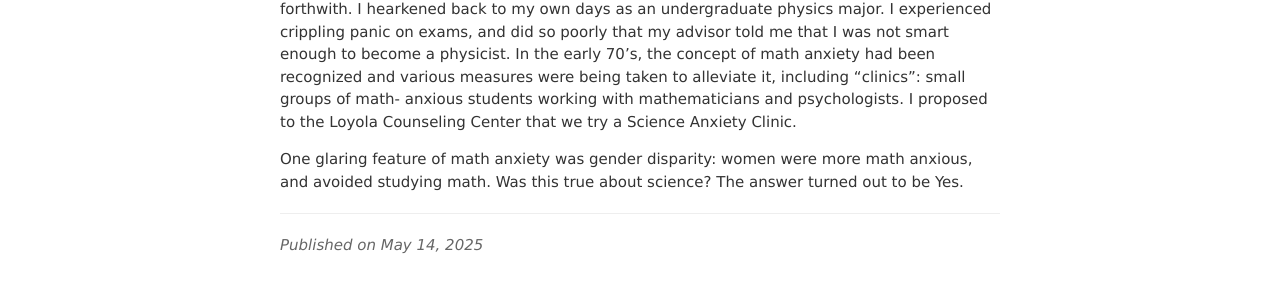
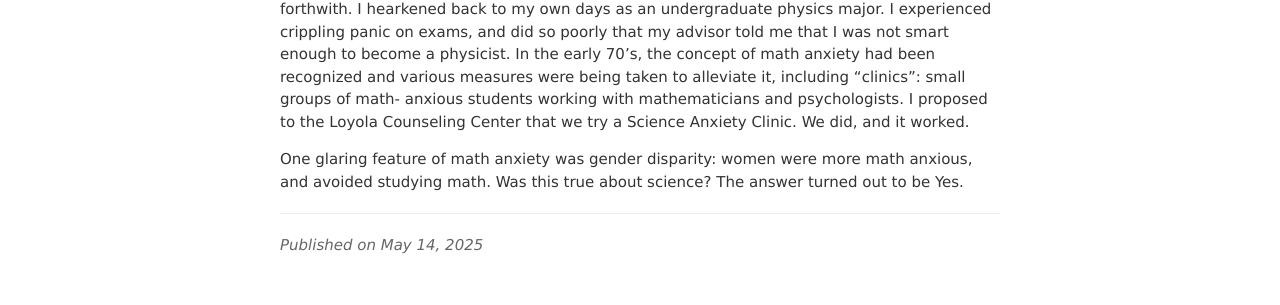
Before and after one commit to jvmallow/jvmallow.github.io, a Jekyll site: the page built from _posts/2025-05-14-Science_Anxiety.md, in a window 1280 px wide. Shown: the part 497-802 px from the top of the page. Built offline with Jekyll 4.4.1, drawn with Linux system fonts in a browser that asks for light colours; a script that is not in the unit is left out; some of the changed text lies outside the part shown.

Commit message:
Update 2025-05-14-Science_Anxiety.md

```diff
--- a/_posts/2025-05-14-Science_Anxiety.md
+++ b/_posts/2025-05-14-Science_Anxiety.md
@@ -8,6 +8,6 @@ tags: [Science Anxiety]
 
 Science anxiety and how to conquer it
 
-In 1978, as a young assistant professor at Loyola University Chicago, I became aware that some students were doing poorly, although it seemed to me that they were bright and hardworking. What was going on? The term “science anxiety” leapt into mind, and I coined it forthwith. I hearkened back to my own days as an undergraduate physics major. I experienced crippling panic on exams, and did so poorly that my advisor told me that I was not smart enough to become a physicist. In the early 70’s, the concept of math anxiety had been recognized and various measures were being taken to alleviate it, including “clinics”: small groups of math- anxious students working with mathematicians and psychologists. I proposed to the Loyola Counseling Center that we try a Science Anxiety Clinic.
+In 1978, as a young assistant professor at Loyola University Chicago, I became aware that some students were doing poorly, although it seemed to me that they were bright and hardworking. What was going on? The term “science anxiety” leapt into mind, and I coined it forthwith. I hearkened back to my own days as an undergraduate physics major. I experienced crippling panic on exams, and did so poorly that my advisor told me that I was not smart enough to become a physicist. In the early 70’s, the concept of math anxiety had been recognized and various measures were being taken to alleviate it, including “clinics”: small groups of math- anxious students working with mathematicians and psychologists. I proposed to the Loyola Counseling Center that we try a Science Anxiety Clinic. We did, and it worked.
 
 One glaring feature of math anxiety was gender disparity: women were more math anxious, and avoided studying math. Was this true about science? The answer turned out to be Yes.
```
